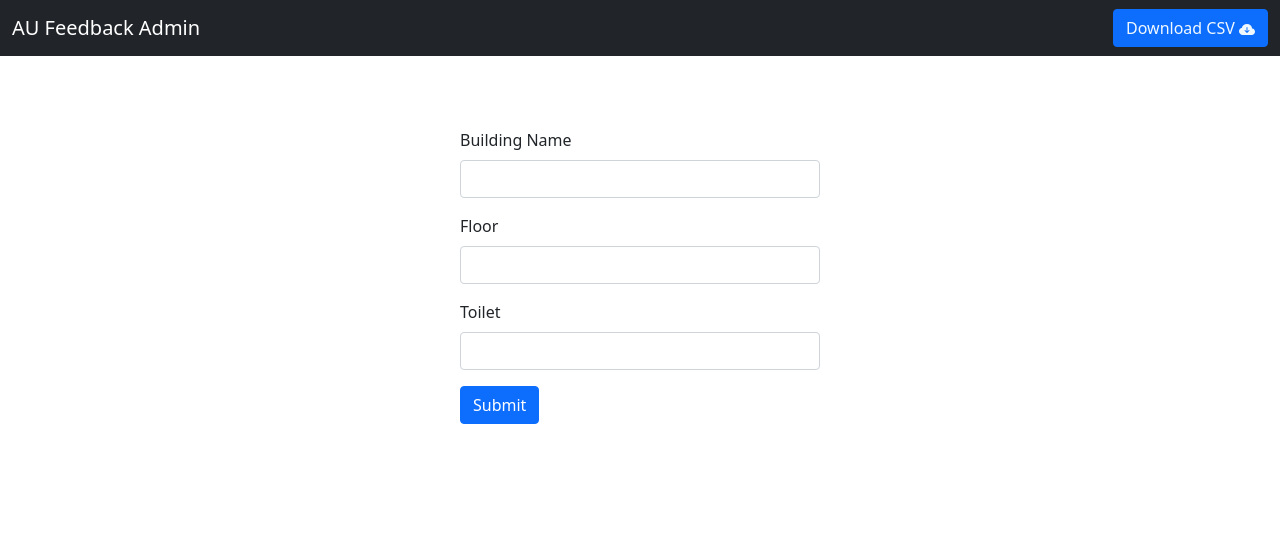
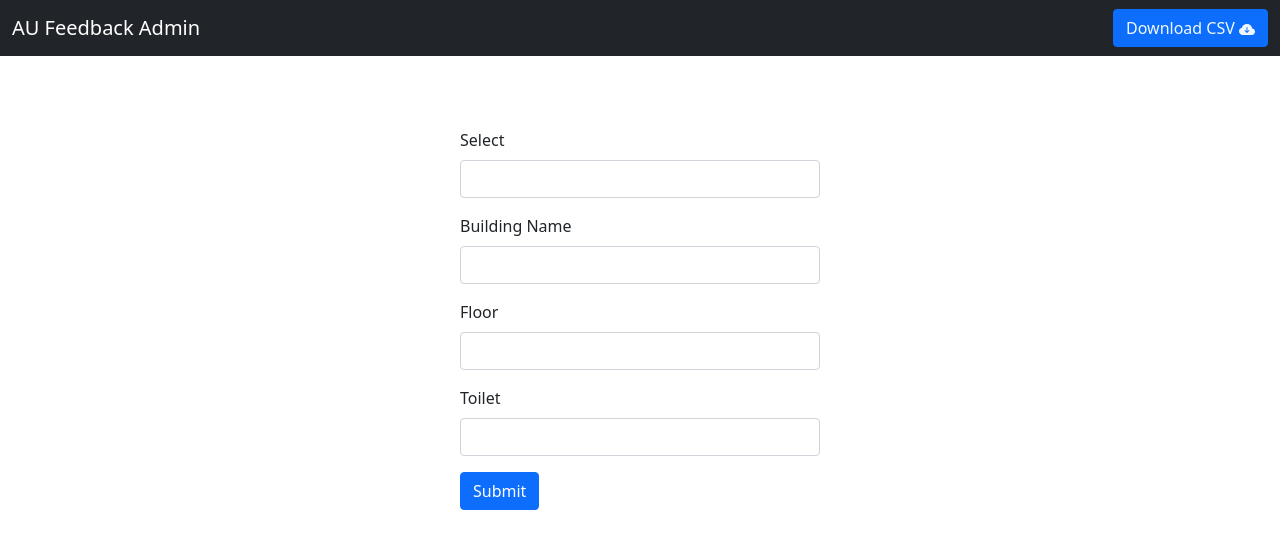
Before and after one commit to Anirudh-sk/feedbackAuAdmin, a Flask app: page / in a window 1280 px wide. Shown: the top 549 px of the page. Run offline with Flask 2, Linux system fonts and the light colour scheme; some libraries are stand-ins or nearby versions.

Commit message:
select changes

```diff
--- a/Templates/Index.html
+++ b/Templates/Index.html
@@ -29,6 +29,10 @@
 
 
           <div class="mb-3">
+            <label for="building" class="form-label">Select</label>
+            <input type="text" class="form-control" id="Area" aria-describedby="emailHelp">
+          </div>
+          <div class="mb-3">
             <label for="building" class="form-label">Building Name</label>
             <input type="text" class="form-control" id="building" aria-describedby="emailHelp">
           </div>
@@ -45,7 +49,7 @@
 
       </div>
       <br>
-      <center><div id="qrcode"></div></center>
+      <center><div  id="qrcode"></div></center>
       <br>
       <br>
       </body>
--- a/server.py
+++ b/server.py
@@ -33,6 +33,7 @@ def home():
     return render_template('index.html')
 
 @app.route('/db')
+
 def getData():
     output = io.BytesIO()
     workbook = xlwt.Workbook()
@@ -144,6 +145,7 @@ def getData():
     buildingSh.write(0, 7, 'Feedback')
 
     idx = 0
+
     for row in buildingF:
         buildingSh.write(idx+1, 0, str(row[0]))
         buildingSh.write(idx+1, 1, str(row[1]))
```
